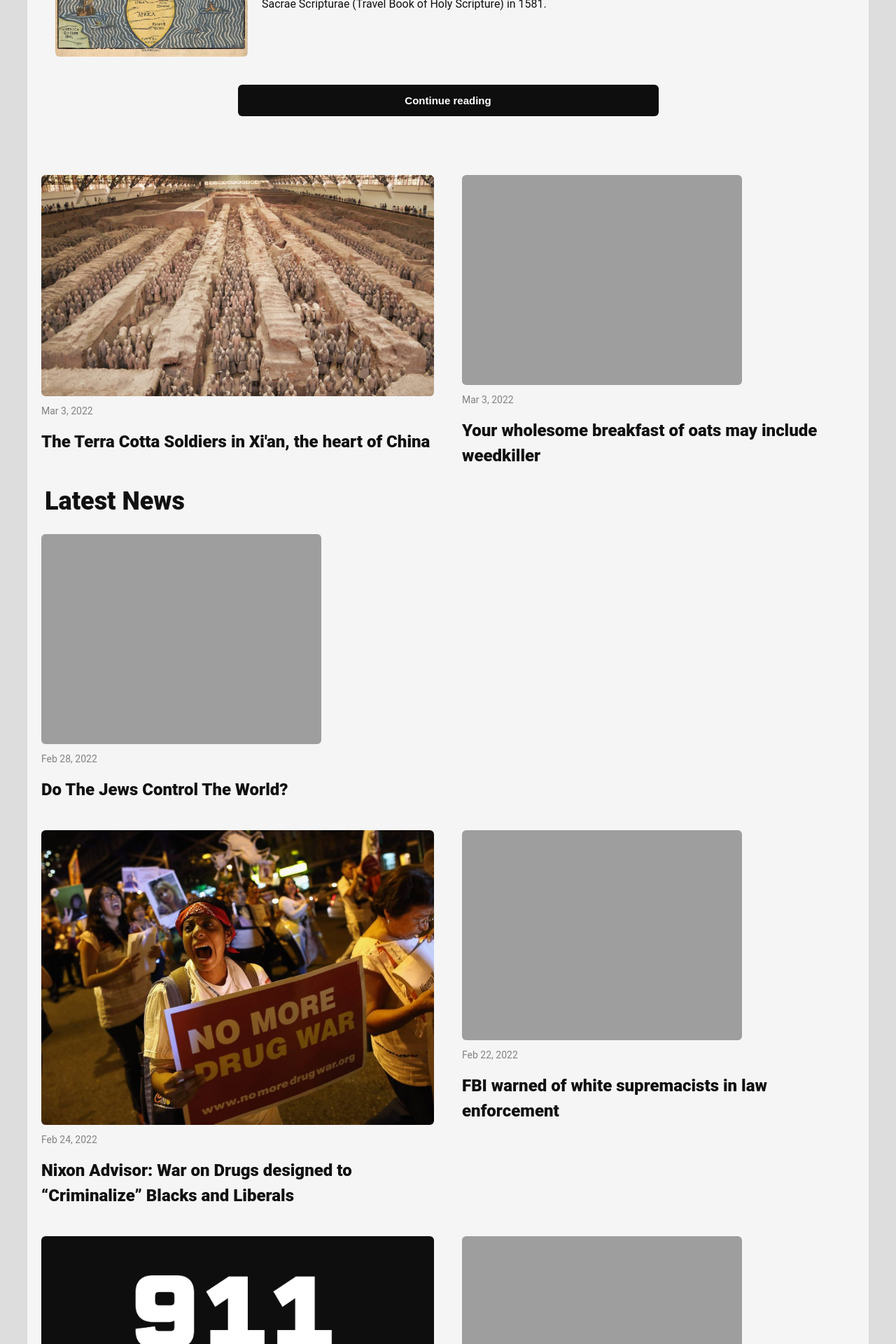
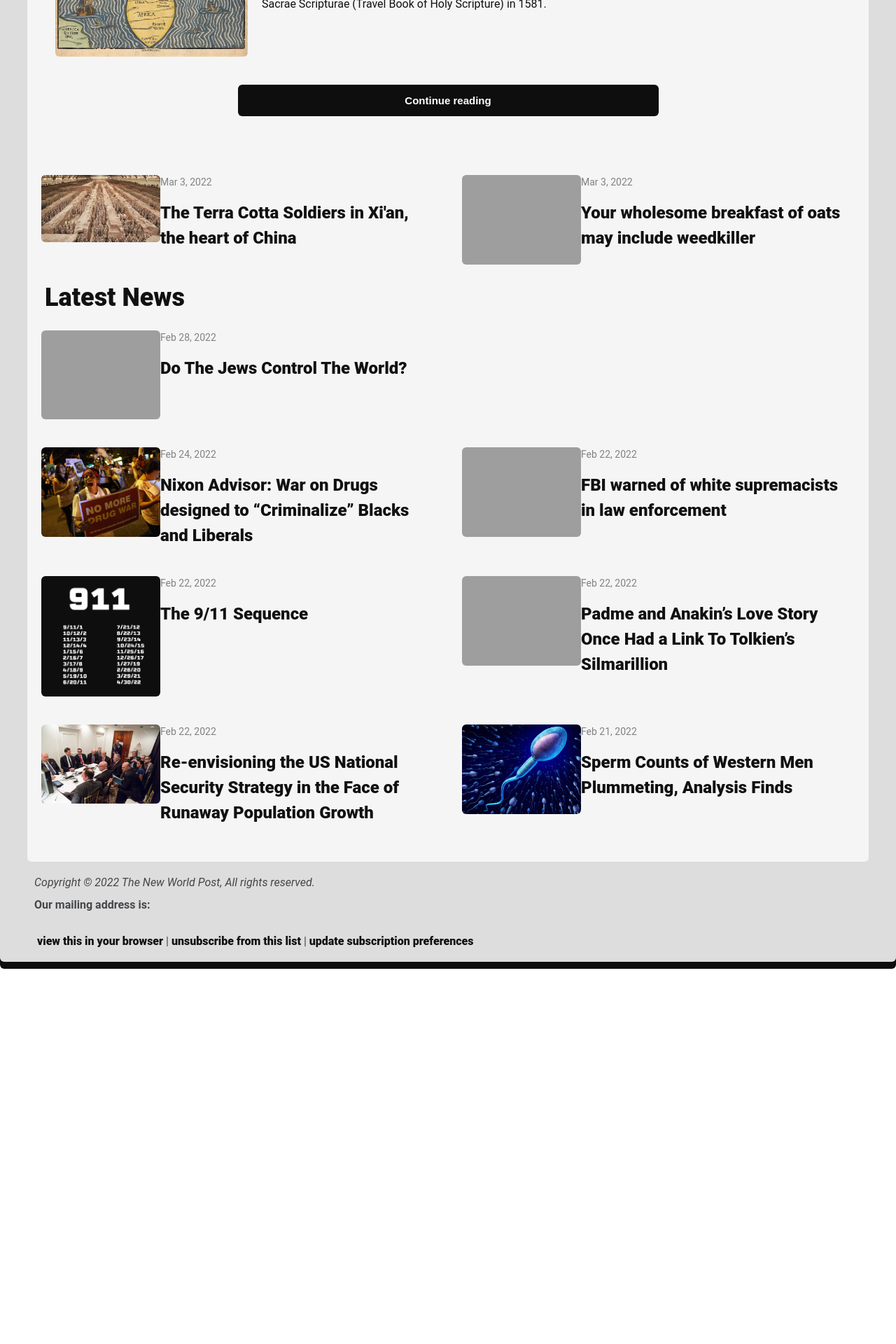
Before and after one commit to tblobaum/thenewworldpost.com, a Jekyll site: the page built from newsletter.md, in a window 1280 px wide. Shown: the part 320-2240 px from the top of the page at 70% size. Built offline with Jekyll 4.4.1, drawn with Linux system fonts in a browser that asks for light colours; after the commit the page ends 1704 px from its top, so only the background shows below that.

Commit message:
tinyletter

```diff
--- a/_layouts/newsletter.html
+++ b/_layouts/newsletter.html
@@ -78,7 +78,7 @@ table, tr, td, img, p { border-radius: 6px; }
                                   <center>
                                   <p style="border-bottom-left-radius: 0px; border-bottom-right-radius: 0px;background: #0e0e0e; margin: 0px 0; padding: 25px;">
                                     <a href="{{ site.url }}">
-                                      <img src="{{ site.url }}{{ site.logo }}" alt="{{ site.title | escape }}" style="margin-bottom: 0px; width:350px; min-width:350px; max-width: 350px;border:0px;" width="350" />
+                                      <img src="{{ site.url }}{{ site.logo }}" alt="{{ site.title | escape }}" style="margin-bottom: 0px; width:350px; min-width:350px; max-width: 350px;border:0px; box-shadow: none !important;margin: 0 !important;" width="350" />
                                     </a>
                                   </p>
                                   </center>
@@ -141,10 +141,10 @@ table, tr, td, img, p { border-radius: 6px; }
                                                           <td valign="top">
 
                                                               {% if post.featured-image %}
-                                                              <img class="feat-img" src="{{ site.url }}/assets/images/{{ post.featured-image }}" alt="{{ post.alt | default: '' }}" style="max-width:100%;" mc:label="image" mc:edit="tiwc200_image00"/>
+                                                              <img class="feat-img" src="{{ site.url }}/assets/images/{{ post.featured-image }}" alt="{{ post.alt | default: '' }}" style="margin: 0px; width: 170px; max-width: 170px; float: left;" width="170" mc:label="image" mc:edit="tiwc200_image00"/>
 
                                                               {% else %}
-                                                              <img class="feat-img" src="{{ site.url }}/assets/images/logo-w-dark.png" style="max-width:40%;" mc:label="image" mc:edit="tiwc200_image00" />
+                                                              <img class="feat-img" src="{{ site.url }}/assets/images/logo-w-dark.png" style="margin: 0px; width: 170px; max-width: 170px; float: left;" width="170" mc:label="image" mc:edit="tiwc200_image00" />
                                                               {% endif %}
                                                               {%- assign date_format = site.minima.date_format | default: "%b %-d, %Y" -%}
                                                               <p class="post-meta">{{ post.date | date: date_format }}</p>
@@ -177,10 +177,10 @@ table, tr, td, img, p { border-radius: 6px; }
                                                           <td valign="top">
 
                                                               {% if post.featured-image %}
-                                                              <img class="feat-img" src="{{ site.url }}/assets/images/{{ post.featured-image }}" alt="{{ post.alt | default: '' }}" style="max-width:100%;" mc:label="image" mc:edit="tiwc200_image00"/>
+                                                              <img class="feat-img" src="{{ site.url }}/assets/images/{{ post.featured-image }}" alt="{{ post.alt | default: '' }}" style="margin: 0px; width: 170px; max-width: 170px; float: left;" width="170" mc:label="image" mc:edit="tiwc200_image00"/>
 
                                                               {% else %}
-                                                              <img class="feat-img" src="{{ site.url }}/assets/images/logo-w-dark.png" style="max-width:40%;" mc:label="image" mc:edit="tiwc200_image00" />
+                                                              <img class="feat-img" src="{{ site.url }}/assets/images/logo-w-dark.png" style="margin: 0px; width: 170px; max-width: 170px; float: left;" width="170" mc:label="image" mc:edit="tiwc200_image00" />
                                                               {% endif %}
                                                               {%- assign date_format = site.minima.date_format | default: "%b %-d, %Y" -%}
                                                               <p class="post-meta">{{ post.date | date: date_format }}</p>
@@ -208,10 +208,10 @@ table, tr, td, img, p { border-radius: 6px; }
                                                           <td valign="top">
 
                                                               {% if post.featured-image %}
-                                                              <img class="feat-img" src="{{ site.url }}/assets/images/{{ post.featured-image }}" alt="{{ post.alt | default: '' }}" style="max-width:100%;" mc:label="image" mc:edit="tiwc200_image00"/>
+                                                              <img class="feat-img" src="{{ site.url }}/assets/images/{{ post.featured-image }}" alt="{{ post.alt | default: '' }}" style="margin: 0px; width: 170px; max-width: 170px; float: left;" width="170" mc:label="image" mc:edit="tiwc200_image00"/>
 
                                                               {% else %}
-                                                              <img class="feat-img" src="{{ site.url }}/assets/images/logo-w-dark.png" style="max-width:40%;" mc:label="image" mc:edit="tiwc200_image00" />
+                                                              <img class="feat-img" src="{{ site.url }}/assets/images/logo-w-dark.png" style="margin: 0px; width: 170px; max-width: 170px; float: left;" width="170" mc:label="image" mc:edit="tiwc200_image00" />
                                                               {% endif %}
                                                               {%- assign date_format = site.minima.date_format | default: "%b %-d, %Y" -%}
                                                               <p class="post-meta">{{ post.date | date: date_format }}</p>
@@ -236,10 +236,10 @@ table, tr, td, img, p { border-radius: 6px; }
                                                           <td valign="top">
 
                                                               {% if post.featured-image %}
-                                                              <img class="feat-img" src="{{ site.url }}/assets/images/{{ post.featured-image }}" alt="{{ post.alt | default: '' }}" style="max-width:100%;" mc:label="image" mc:edit="tiwc200_image00"/>
+                                                              <img class="feat-img" src="{{ site.url }}/assets/images/{{ post.featured-image }}" alt="{{ post.alt | default: '' }}" style="margin: 0px; width: 170px; max-width: 170px; float: left;" width="170" mc:label="image" mc:edit="tiwc200_image00"/>
 
                                                               {% else %}
-                                                              <img class="feat-img" src="{{ site.url }}/assets/images/logo-w-dark.png" style="max-width:40%;" mc:label="image" mc:edit="tiwc200_image00" />
+                                                              <img class="feat-img" src="{{ site.url }}/assets/images/logo-w-dark.png" style="margin: 0px; width: 170px; max-width: 170px; float: left;" width="170" mc:label="image" mc:edit="tiwc200_image00" />
                                                               {% endif %}
                                                               {%- assign date_format = site.minima.date_format | default: "%b %-d, %Y" -%}
                                                               <p class="post-meta">{{ post.date | date: date_format }}</p>
@@ -264,10 +264,10 @@ table, tr, td, img, p { border-radius: 6px; }
                                                           <td valign="top">
 
                                                               {% if post.featured-image %}
-                                                              <img class="feat-img" src="{{ site.url }}/assets/images/{{ post.featured-image }}" alt="{{ post.alt | default: '' }}" style="max-width:100%;" mc:label="image" mc:edit="tiwc200_image00"/>
+                                                              <img class="feat-img" src="{{ site.url }}/assets/images/{{ post.featured-image }}" alt="{{ post.alt | default: '' }}" style="margin: 0px; width: 170px; max-width: 170px; float: left;" width="170" mc:label="image" mc:edit="tiwc200_image00"/>
 
                                                               {% else %}
-                                                              <img class="feat-img" src="{{ site.url }}/assets/images/logo-w-dark.png" style="max-width:40%;" mc:label="image" mc:edit="tiwc200_image00" />
+                                                              <img class="feat-img" src="{{ site.url }}/assets/images/logo-w-dark.png" style="margin: 0px; width: 170px; max-width: 170px; float: left;" width="170" mc:label="image" mc:edit="tiwc200_image00" />
                                                               {% endif %}
                                                               {%- assign date_format = site.minima.date_format | default: "%b %-d, %Y" -%}
                                                               <p class="post-meta">{{ post.date | date: date_format }}</p>
```
